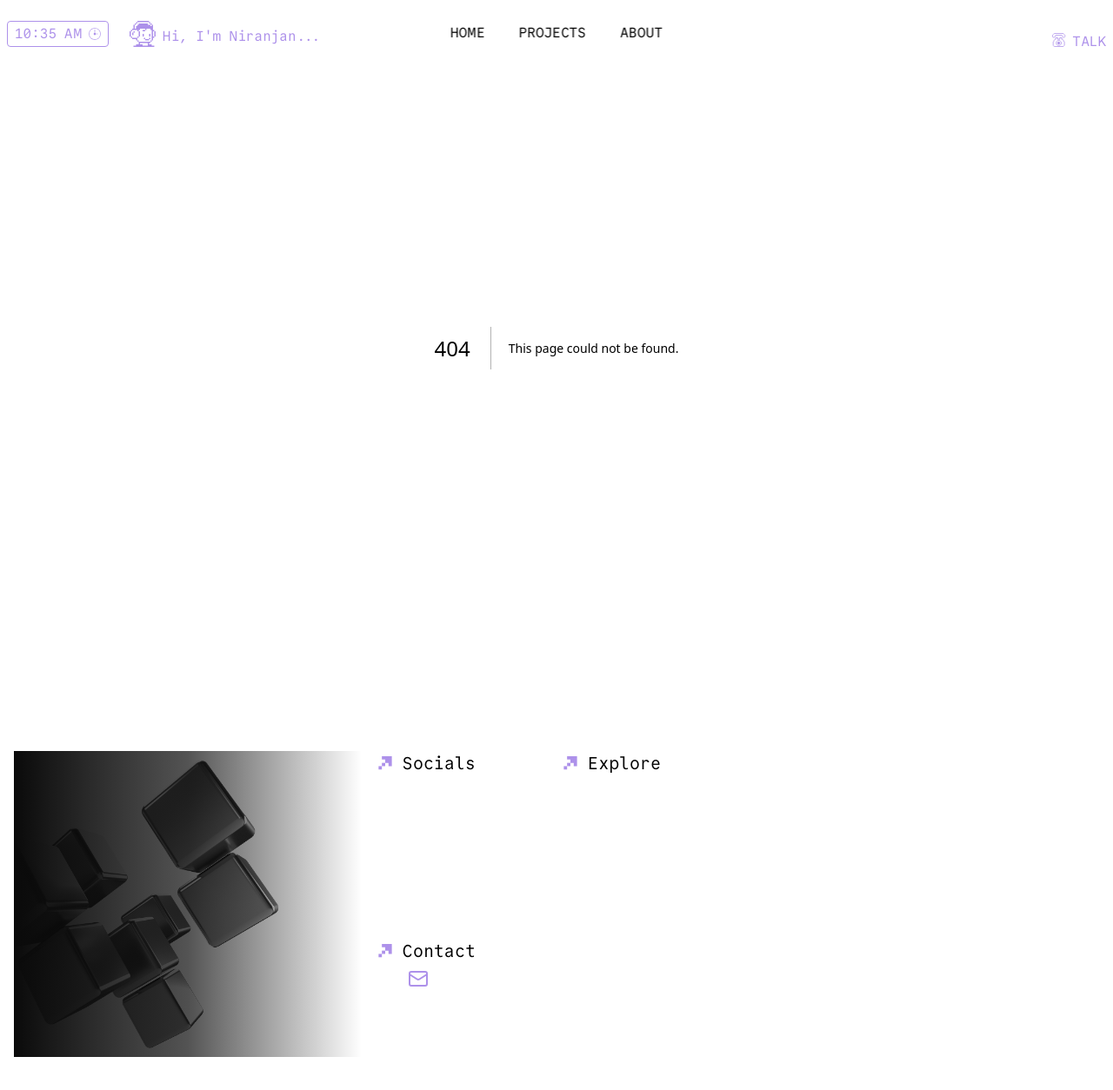
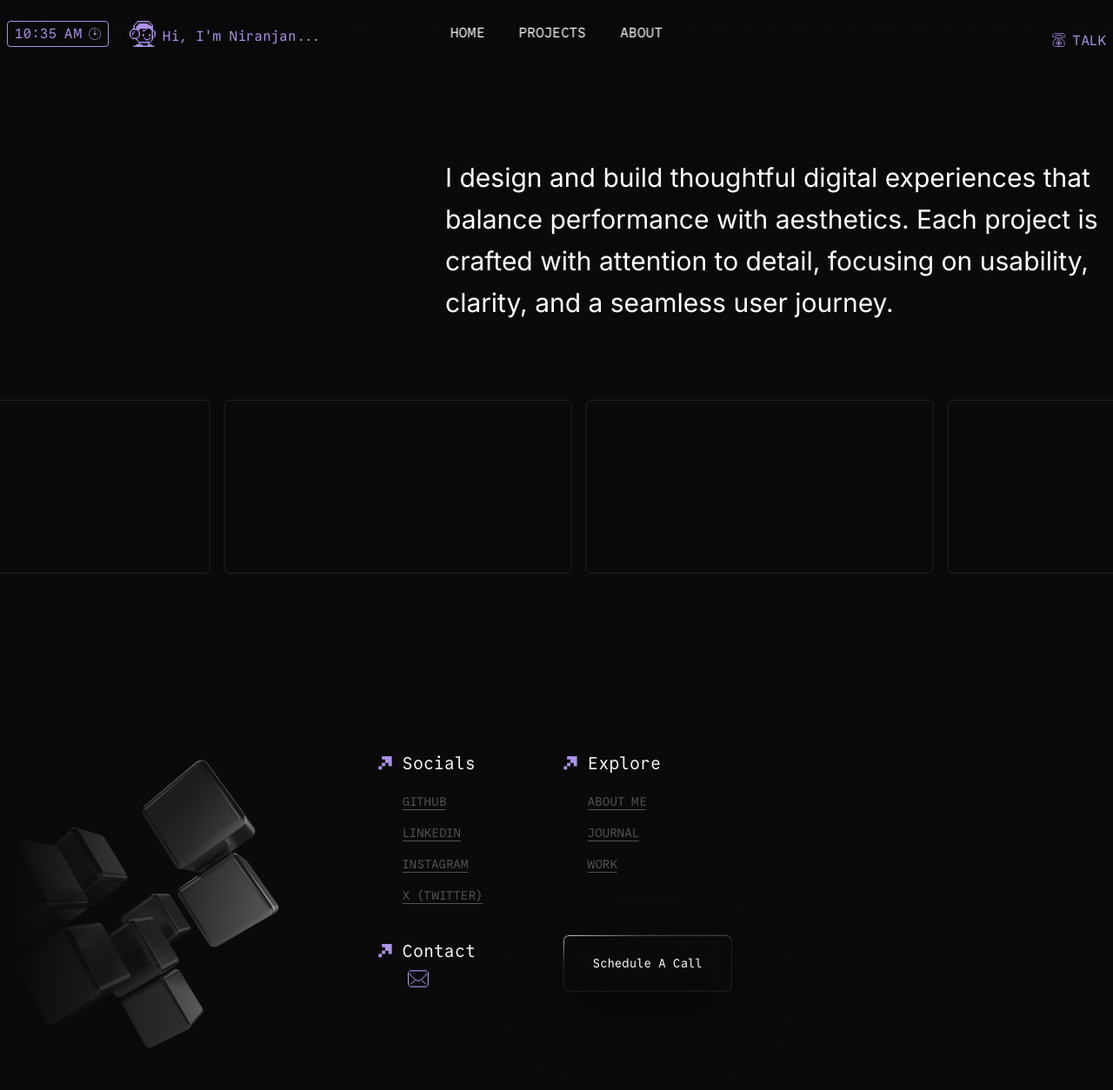
Before and after one commit to i-niranjan/portfolio-v3, a Next.js app: page /projects in a window 1280 px wide. Before the commit this address had no page. Shown: the top 1254 px of the page at 87% size. Built offline with nearby package versions, Linux system fonts and the light colour scheme.

Commit message:
worked on header and projects

```diff
--- a/app/components/Footer/index.tsx
+++ b/app/components/Footer/index.tsx
@@ -70,11 +70,11 @@ export default function Footer() {
           <Button
             variant={"ghost"}
             size={"icon"}
-            className=" text-sm ml-7  text-primary "
+            className=" text-xl ml-7  text-primary "
             asChild
           >
             <Link href={"mailto:iniranjanchaudhari@gmail.com"} className="">
-              <Mail className="size-6" />
+              <MailIcon />
             </Link>
           </Button>
         </div>
@@ -134,3 +134,56 @@ const RightArrowIcon = () => (
     <path d="M4.99177 15.0083H0V20.0329H4.99177V15.0083Z" fill="#AD91EA" />
   </svg>
 );
+
+const MailIcon = () => (
+  <svg
+    className="size-6"
+    width="100px"
+    height="auto"
+    viewBox="0 0 32 26"
+    fill="none"
+    xmlns="http://www.w3.org/2000/svg"
+  >
+    <path d="M32 3.05005H30.47V22.85H32V3.05005Z" fill="#AD91EA" />
+    <path d="M30.4699 22.85H28.95V24.38H30.4699V22.85Z" fill="#AD91EA" />
+    <path d="M30.4699 1.52002H28.95V3.05002H30.4699V1.52002Z" fill="#AD91EA" />
+    <path
+      d="M28.9501 4.56995H27.4301V7.61995H28.9501V4.56995Z"
+      fill="#AD91EA"
+    />
+    <path d="M28.9501 24.38H3.05005V25.9H28.9501V24.38Z" fill="#AD91EA" />
+    <path d="M27.43 19.8101H25.9V21.3301H27.43V19.8101Z" fill="#AD91EA" />
+    <path d="M27.43 7.62H25.9V9.13999H27.43V7.62Z" fill="#AD91EA" />
+    <path d="M25.9 18.28H24.38V19.81H25.9V18.28Z" fill="#AD91EA" />
+    <path d="M25.9 9.14001H24.38V10.66H25.9V9.14001Z" fill="#AD91EA" />
+    <path d="M24.38 16.76H22.85V18.28H24.38V16.76Z" fill="#AD91EA" />
+    <path d="M24.38 10.66H22.85V12.19H24.38V10.66Z" fill="#AD91EA" />
+    <path d="M22.85 15.24H21.33V16.76H22.85V15.24Z" fill="#AD91EA" />
+    <path d="M22.85 12.1899H21.33V13.7099H22.85V12.1899Z" fill="#AD91EA" />
+    <path d="M21.33 13.71H18.28V15.24H21.33V13.71Z" fill="#AD91EA" />
+    <path d="M18.28 15.24H13.71V16.76H18.28V15.24Z" fill="#AD91EA" />
+    <path d="M13.71 13.71H10.66V15.24H13.71V13.71Z" fill="#AD91EA" />
+    <path d="M10.66 15.24H9.14001V16.76H10.66V15.24Z" fill="#AD91EA" />
+    <path d="M10.66 12.1899H9.14001V13.7099H10.66V12.1899Z" fill="#AD91EA" />
+    <path d="M9.14 16.76H7.62V18.28H9.14V16.76Z" fill="#AD91EA" />
+    <path d="M9.14 10.66H7.62V12.19H9.14V10.66Z" fill="#AD91EA" />
+    <path d="M7.61997 18.28H6.08997V19.81H7.61997V18.28Z" fill="#AD91EA" />
+    <path d="M7.61997 9.14001H6.08997V10.66H7.61997V9.14001Z" fill="#AD91EA" />
+    <path
+      d="M6.08995 19.8101H4.56995V21.3301H6.08995V19.8101Z"
+      fill="#AD91EA"
+    />
+    <path d="M6.08995 7.62H4.56995V9.13999H6.08995V7.62Z" fill="#AD91EA" />
+    <path d="M28.9501 0H3.05005V1.52H28.9501V0Z" fill="#AD91EA" />
+    <path
+      d="M4.57005 4.56995H3.05005V7.61995H4.57005V4.56995Z"
+      fill="#AD91EA"
+    />
+    <path d="M3.05002 22.85H1.52002V24.38H3.05002V22.85Z" fill="#AD91EA" />
+    <path
+      d="M3.05002 1.52002H1.52002V3.05002H3.05002V1.52002Z"
+      fill="#AD91EA"
+    />
+    <path d="M1.52 3.05005H0V22.85H1.52V3.05005Z" fill="#AD91EA" />
+  </svg>
+);
--- a/app/components/Header/index.tsx
+++ b/app/components/Header/index.tsx
@@ -23,6 +23,7 @@ export default function Header() {
   }, []);
   return (
     <header className="fixed top-0 z-999  w-full ">
+      <div className="absolute top-0 left-0 w-full  h-50 bg-gradient-to-b from-[#0a0a0a] via-[#0a0a0a]/70 to-transparent"></div>{" "}
       <div className="flex items-end justify-between  px-2 py-6 w-full h-full max-w-7xl mx-auto">
         <div className="flex gap-6">
           <div className="px-2 flex backdrop-blur-md z-50 relative items-center gap-2 border font-normal text-primary border-primary rounded-[0.25rem] w-max">
@@ -45,7 +46,7 @@ export default function Header() {
           </Link>
           <Link
             className="active:text-primary text-base leading-none"
-            href={"#"}
+            href={"/projects"}
           >
             Projects
           </Link>
@@ -58,10 +59,10 @@ export default function Header() {
         </nav>
         <Link
           href={"#"}
-          className="text-primary flex gap-2 items-end  leading-none text-base"
+          className="text-primary flex gap-2 z-10 items-center  leading-none text-base"
         >
           <TelePhone />{" "}
-          <span className="leading-none block translate-y-[2px]">TALK</span>
+          <span className="leading-none block translate-y-[1px]">TALK</span>
         </Link>
       </div>
     </header>
--- a/app/layout.tsx
+++ b/app/layout.tsx
@@ -3,7 +3,7 @@ import { Inter } from "next/font/google";
 import "./globals.css";
 import Header from "./components/Header";
 import Footer from "./components/Footer";
-
+import "@/css/glass.css";
 const inter = Inter({
   variable: "--font-inter",
   subsets: ["latin"],
--- a/app/page.tsx
+++ b/app/page.tsx
@@ -3,7 +3,7 @@ import DoubleLineGridOverlay from "./components/DoubleLineGridOverlay";
 import HeroSection from "./components/HeroSection";
 import BentoGrid from "./components/BentoGrid";
 import GlassShowcase from "./components/GlassComp";
-import "@/css/glass.css";
+
 export default function page() {
   return (
     <div className="">
--- /dev/null
+++ b/app/projects/page.tsx
@@ -0,0 +1,45 @@
+import { Marquee } from "@/components/ui/marquee";
+import React from "react";
+
+export default function Projects() {
+  const projects = [
+    {
+      id: "1",
+    },
+    {
+      id: "2",
+    },
+    {
+      id: "3",
+    },
+    {
+      id: "4",
+    },
+    {
+      id: "5",
+    },
+  ];
+  return (
+    <div className="min-h-screen w-full ">
+      <div className="max-w-7xl mx-auto">
+        <div className="w-full flex items-center pt-45 pb-20 ">
+          <div className="w-full  flex justify-end ">
+            <h1 className="text-white  text-3xl font-inter leading-12 text-left max-w-3xl">
+              I design and build thoughtful digital experiences that balance
+              performance with aesthetics. Each project is crafted with
+              attention to detail, focusing on usability, clarity, and a
+              seamless user journey.
+            </h1>
+          </div>
+        </div>
+      </div>
+      <div className="w-full">
+        <Marquee pauseOnHover className="[--duration:20s]">
+          {projects.map((i) => (
+            <div key={i.id} className="w-100 h-50 border rounded-sm"></div>
+          ))}
+        </Marquee>
+      </div>
+    </div>
+  );
+}
```
Also changed, not shown: public/projects/sck-website.gif (added).
